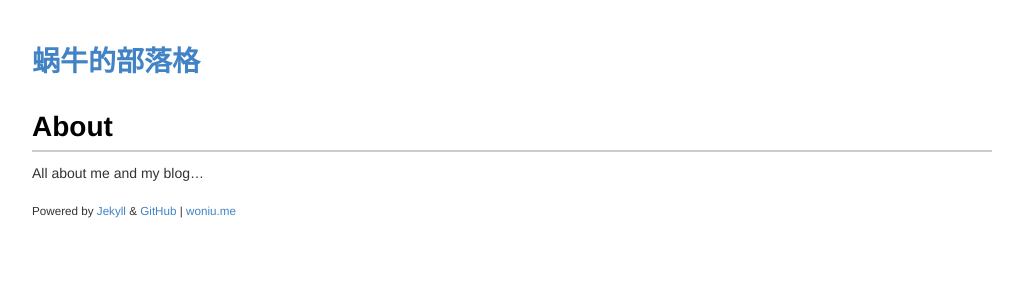
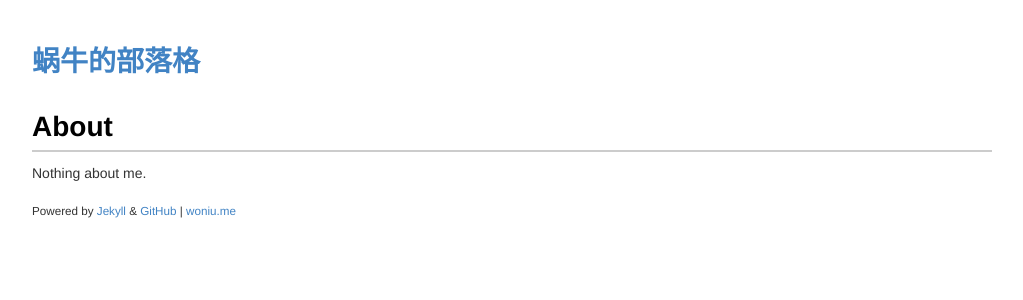
Before and after one commit to peng2089/dp.github.io, a Jekyll site: the page built from about.md, in a window 1280 px wide. Shown: the top 300 px of the page, without its empty margins (128-1151 px from the left). Built offline with Jekyll 4.4.1, drawn with Linux system fonts in a browser that asks for light colours.

Commit message:
change file

```diff
--- a/about.md
+++ b/about.md
@@ -3,4 +3,4 @@ layout: default
 title: About
 ---
 
-All about me and my blog...
+Nothing about me.
```
